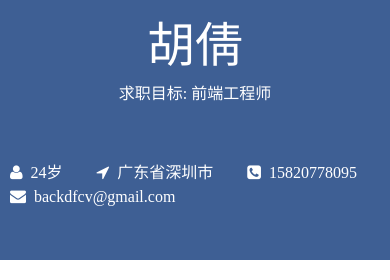
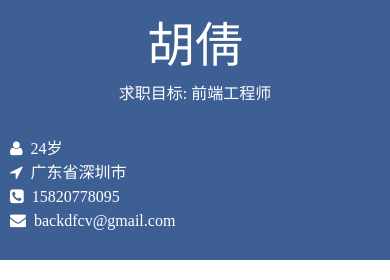
Before and after one commit to Ofeyhoo/resume, a plain HTML site: page index.html in a window 390 px wide. Shown: the top 280 px of the page. Drawn offline with Linux system fonts and the light colour scheme.

Commit message:
Update resume.css

```diff
--- a/css/resume.css
+++ b/css/resume.css
@@ -80,6 +80,7 @@ a{text-decoration:none;}
 	list-style:none;
 	position:absolute;
 	top:50%;
+	-webkit-transform:translateY(-50%);
 	transform:translateY(-50%);
 	margin-top:0;
 }
@@ -284,9 +285,6 @@ a{text-decoration:none;}
     .m-contact .list{
     	padding-left:10px;
     }
-    .m-contact .list li{
-    	margin-right:30px;
-    	display:inline-block;
-    }
+
 
 }
```
